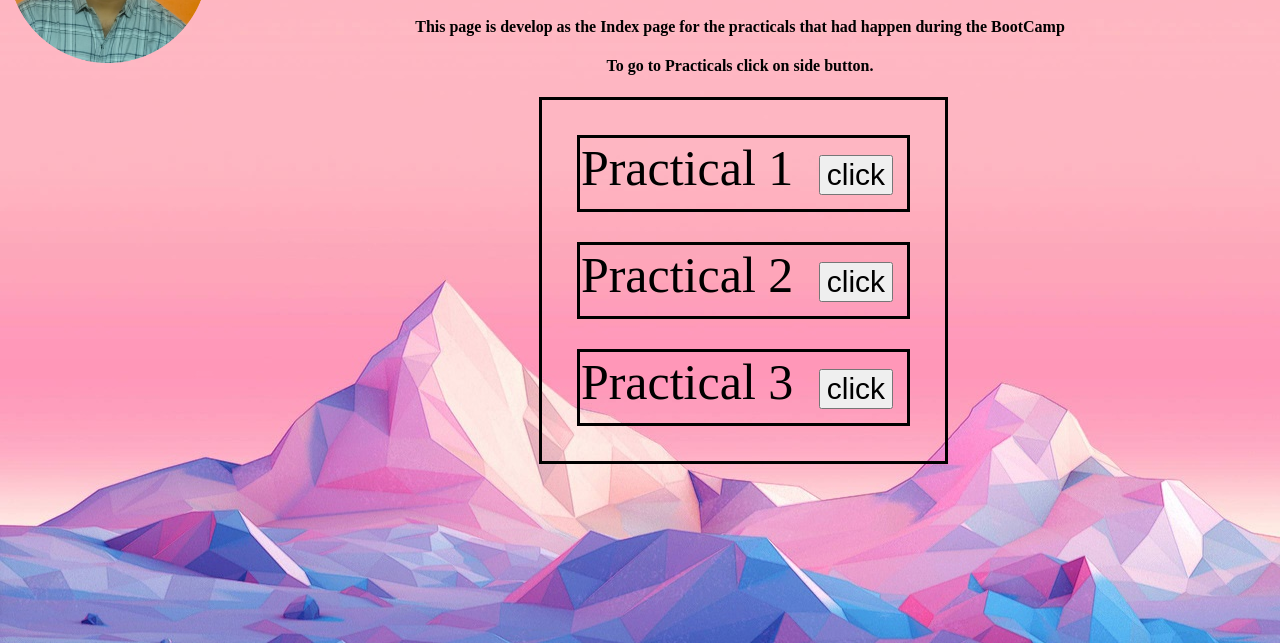
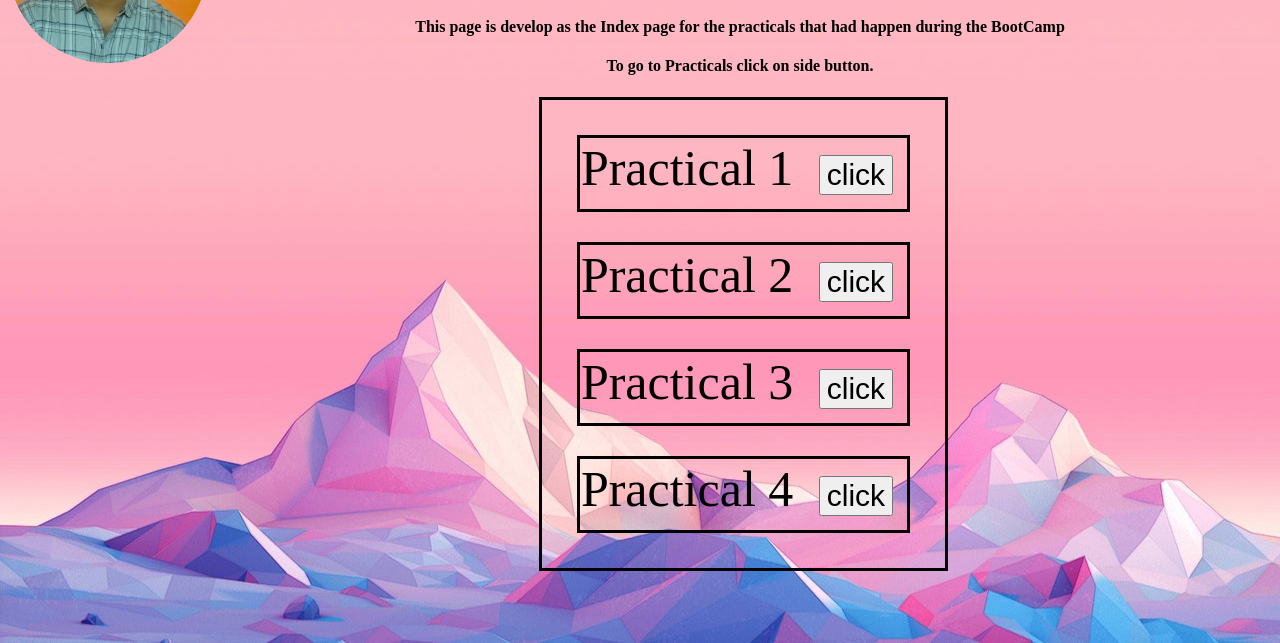
Before and after one commit to Dumbarechaitanya/Bootcamp, a plain HTML site: page index.html in a window 1280 px wide. Shown: the part 157-800 px from the top of the page. Drawn offline with Linux system fonts and the light colour scheme.

Commit message:
Update index.html

```diff
--- a/index.html
+++ b/index.html
@@ -24,6 +24,9 @@
             <tr>
                 <td style="font-size: 50px; border-style: solid; border-color: black;">Practical 3 <a href="Prac_3.html"><input  type ="button" value="click" style="font-size: 30px; margin: 13px;" ></input></a></td>
             </tr>
+            <tr>
+                <td style="font-size: 50px; border-style: solid; border-color: black;">Practical 4 <a href="Prac_4.html"><input  type ="button" value="click" style="font-size: 30px; margin: 13px;" ></input></a></td>
+            </tr>
 
         </table>
     </center>
```
